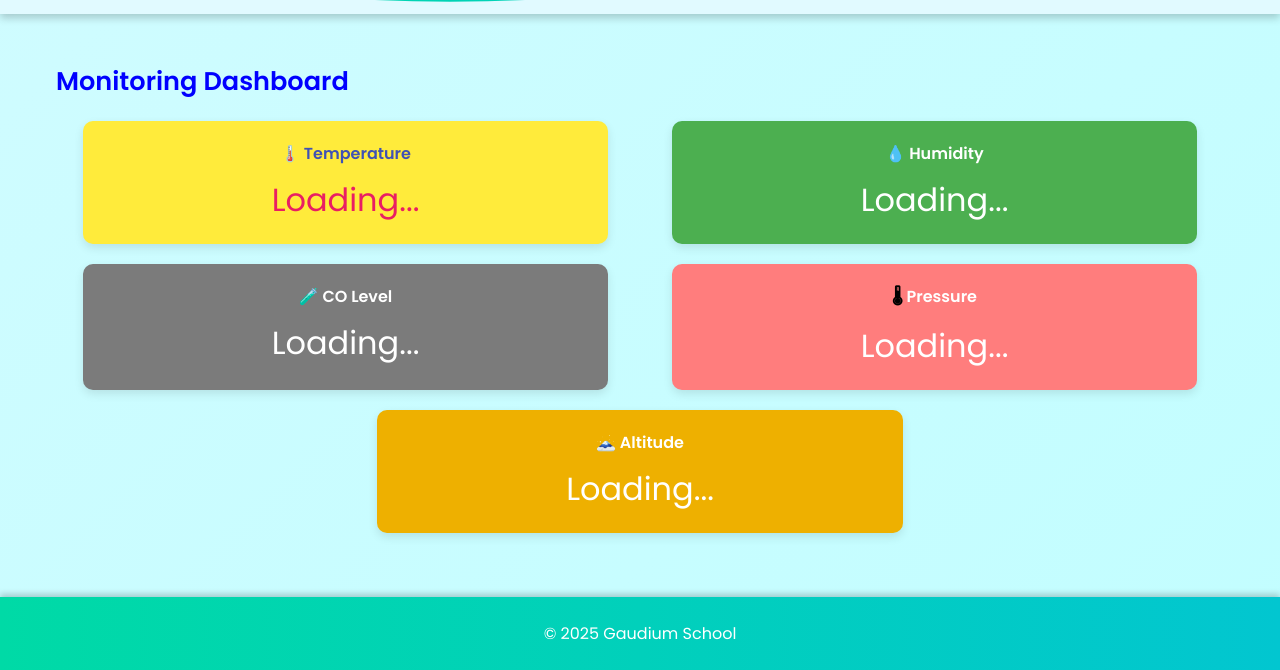
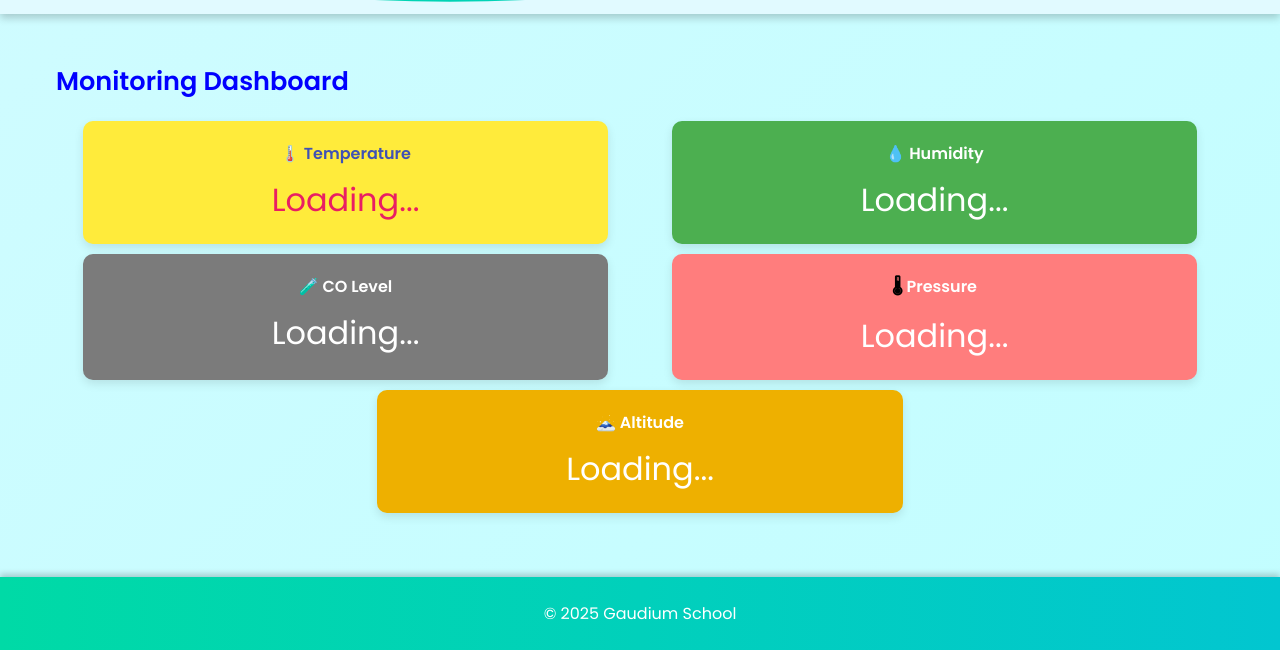
Before and after one commit to Nirban-Roy/SDI, a plain HTML site: page index.html in a window 1280 px wide. Both pictures are taken after a click on the link "Monitoring Dashboard". Shown: the part 174-844 px from the top of the page. Drawn offline with Linux system fonts and the light colour scheme; a script that the page names is missing.

Commit message:
Update styles.css

```diff
--- a/styles.css
+++ b/styles.css
@@ -378,7 +378,7 @@ button:hover {
   display: grid; /* Change to grid layout */
   grid-template-columns: repeat(2, 1fr); /* 2 columns */
   gap: 10px; /* Space between cards */
-  row-gap: 20px;
+  row-gap: 10px;
   margin-top: 20px;
 }
 
```
